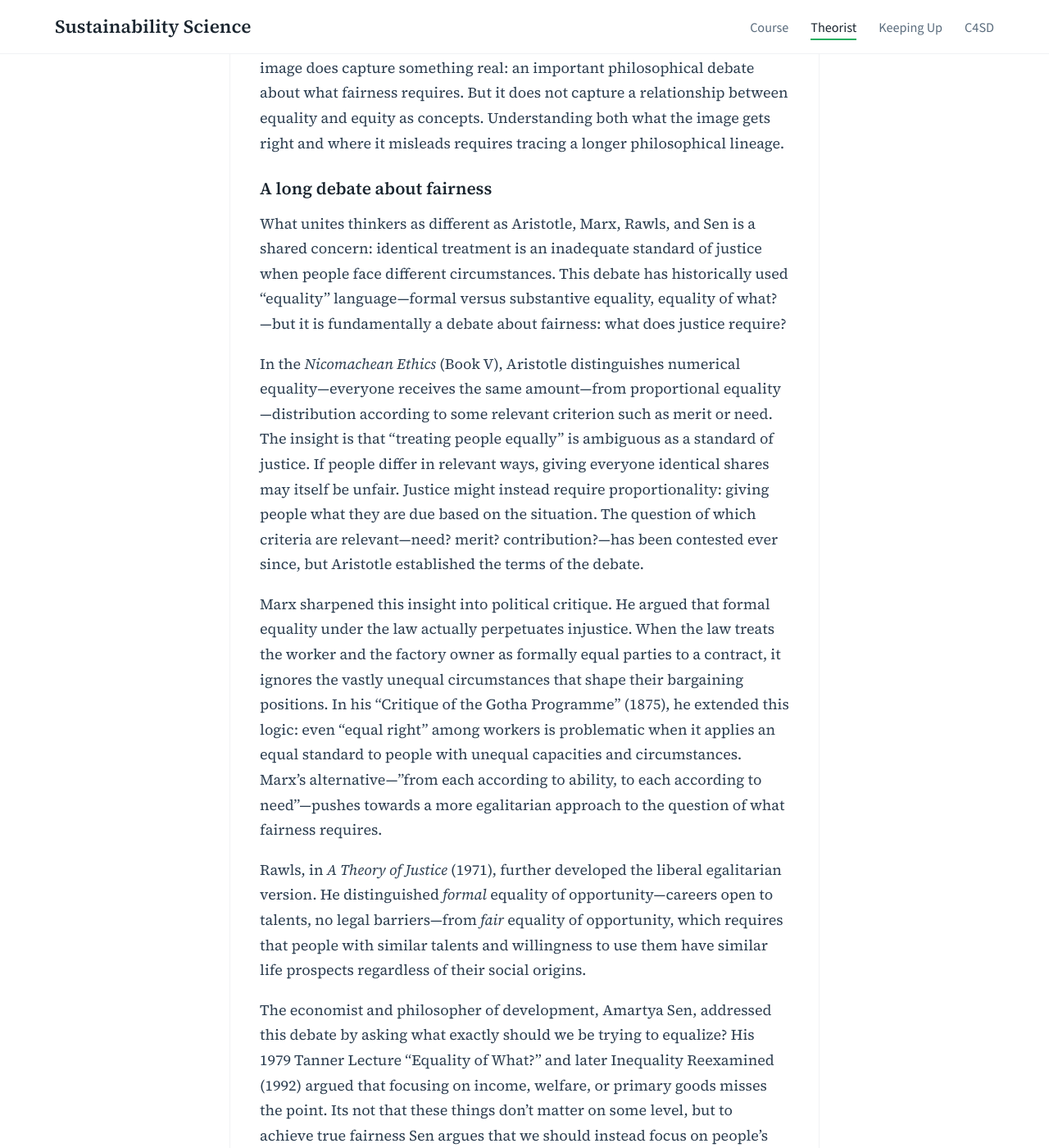
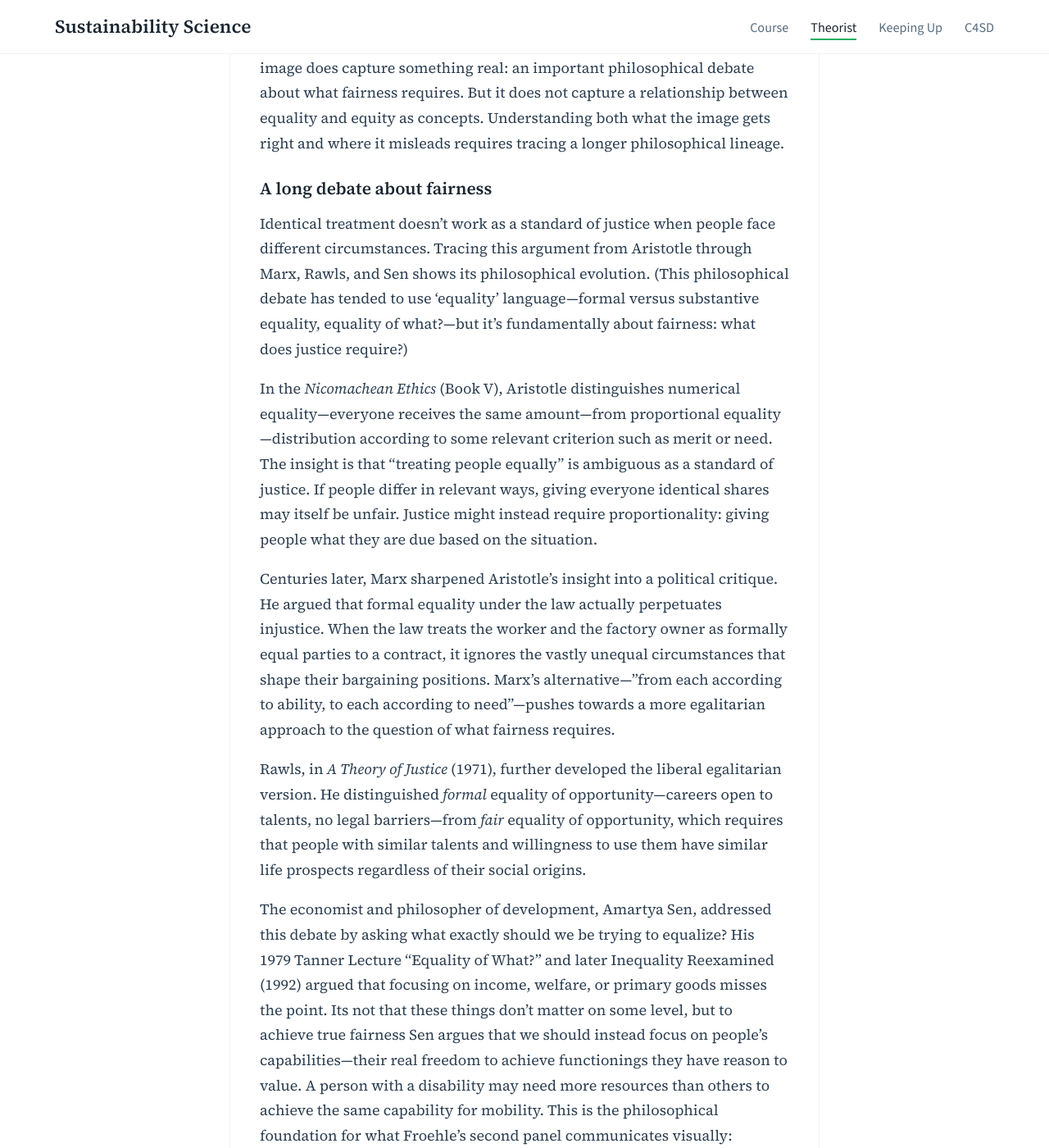
Before and after one commit to agharley/sustsci, a Jekyll site: the page built from blog/_posts/2026-01-05-inequality-inequity.md, in a window 1280 px wide and 1400 px high, scrolled down 3523 px. Shown: the whole window at 82% size. Built offline with Jekyll 4.4.1, drawn with Linux system fonts in a browser that asks for light colours.

Commit message:
Update 2026-01-05-inequality-inequity.md

```diff
--- a/blog/_posts/2026-01-05-inequality-inequity.md
+++ b/blog/_posts/2026-01-05-inequality-inequity.md
@@ -57,11 +57,11 @@ The image has been reproduced, adapted, and critiqued countless times. Its viral
 
 #### A long debate about fairness
 
-What unites thinkers as different as Aristotle, Marx, Rawls, and Sen is a shared concern: identical treatment is an inadequate standard of justice when people face different circumstances. This debate has historically used "equality" language—formal versus substantive equality, equality of what?—but it is fundamentally a debate about fairness: what does justice require?
+Identical treatment doesn't work as a standard of justice when people face different circumstances. Tracing this argument from Aristotle through Marx, Rawls, and Sen shows its philosophical evolution. (This philosophical debate has tended to use 'equality' language—formal versus substantive equality, equality of what?—but it's fundamentally about fairness: what does justice require?)
 
-In the *Nicomachean Ethics* (Book V), Aristotle distinguishes numerical equality—everyone receives the same amount—from proportional equality—distribution according to some relevant criterion such as merit or need. The insight is that "treating people equally" is ambiguous as a standard of justice. If people differ in relevant ways, giving everyone identical shares may itself be unfair. Justice might instead require proportionality: giving people what they are due based on the situation. The question of which criteria are relevant—need? merit? contribution?—has been contested ever since, but Aristotle established the terms of the debate.
+In the *Nicomachean Ethics* (Book V), Aristotle distinguishes numerical equality—everyone receives the same amount—from proportional equality—distribution according to some relevant criterion such as merit or need. The insight is that "treating people equally" is ambiguous as a standard of justice. If people differ in relevant ways, giving everyone identical shares may itself be unfair. Justice might instead require proportionality: giving people what they are due based on the situation.
 
-Marx sharpened this insight into political critique. He argued that formal equality under the law actually perpetuates injustice. When the law treats the worker and the factory owner as formally equal parties to a contract, it ignores the vastly unequal circumstances that shape their bargaining positions. In his "Critique of the Gotha Programme" (1875), he extended this logic: even "equal right" among workers is problematic when it applies an equal standard to people with unequal capacities and circumstances. Marx's alternative—"from each according to ability, to each according to need"—pushes towards a more egalitarian approach to the question of what fairness requires.
+Centuries later, Marx sharpened Aristotle's insight into a political critique. He argued that formal equality under the law actually perpetuates injustice. When the law treats the worker and the factory owner as formally equal parties to a contract, it ignores the vastly unequal circumstances that shape their bargaining positions. Marx's alternative—"from each according to ability, to each according to need"—pushes towards a more egalitarian approach to the question of what fairness requires.
 
 Rawls, in *A Theory of Justice* (1971), further developed the liberal egalitarian version. He distinguished *formal* equality of opportunity—careers open to talents, no legal barriers—from *fair* equality of opportunity, which requires that people with similar talents and willingness to use them have similar life prospects regardless of their social origins.
 
```
